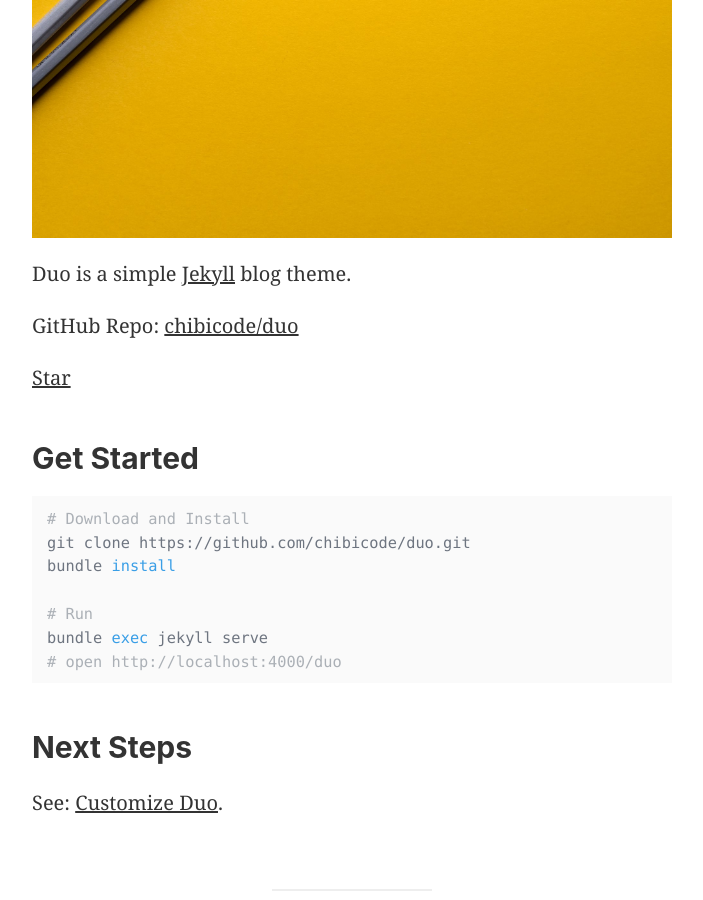
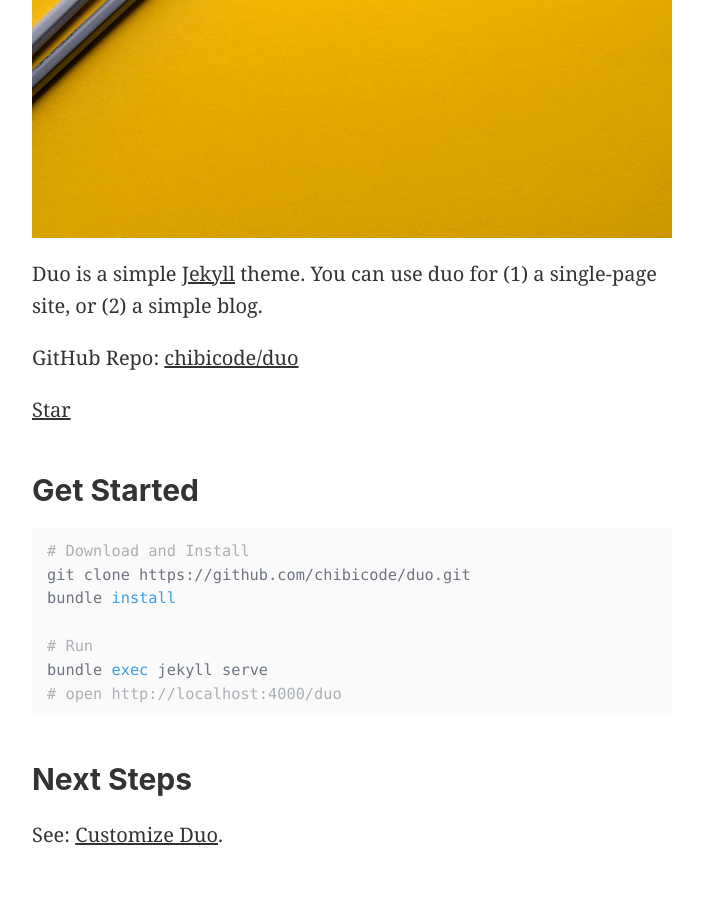
Before and after one commit to chibicode/duo, a Jekyll site: the page built from README.md, in a window 1280 px wide and 900 px high, scrolled down 398 px. Shown: the whole window, without its empty margins (288-991 px from the left). Built offline with Jekyll 4.4.1, drawn with Linux system fonts in a browser that asks for light colours; our own code applies the rules of GitHub Pages for plain Markdown files; comment, search, counter and statistics services are not loaded.

Commit message:
Single page support

```diff
--- a/README.md
+++ b/README.md
@@ -1,6 +1,6 @@
 ![](https://chibicode.github.io/duo/static/images/og.jpg)
 
-Duo is a simple [Jekyll](http://jekyllrb.com/) blog theme.
+Duo is a simple [Jekyll](http://jekyllrb.com/) theme. You can use duo for (1) a single-page site, or (2) a simple blog.
 
 GitHub Repo: [chibicode/duo](https://github.com/chibicode/duo)
 
```
Also changed, not shown: _posts/2017-10-13-customize.md (+1 -0 lines).
